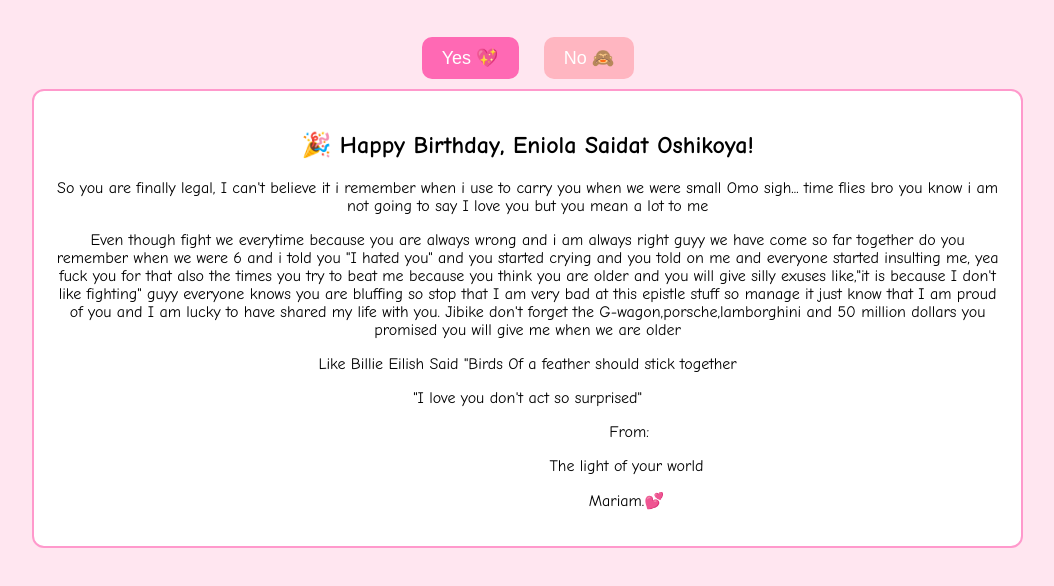
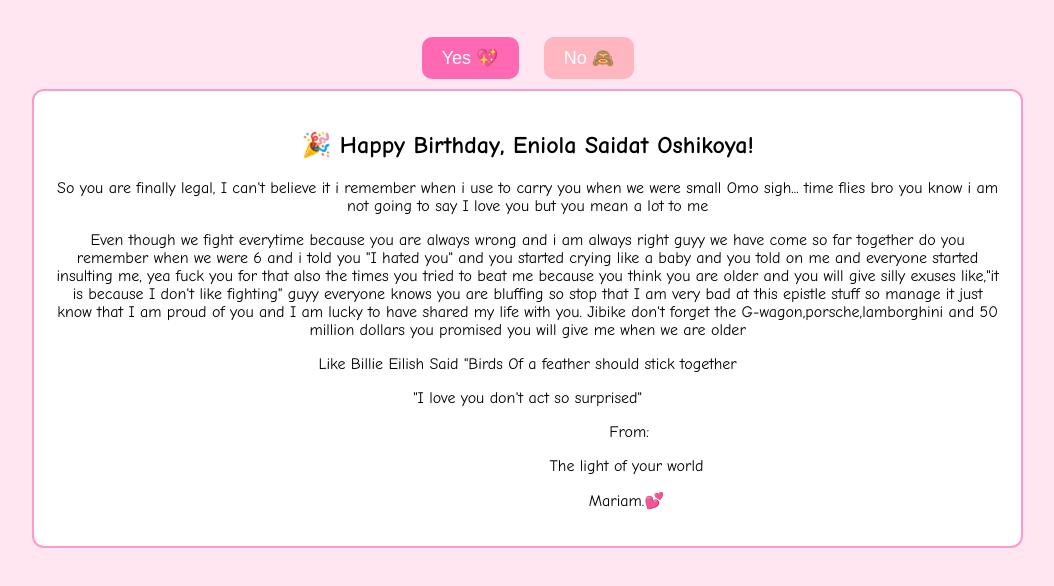
Before and after one commit to sma4tdummy/enny-birthday, a plain HTML site: page index.html in a window 1280 px wide. Both pictures are taken after a click on the button "Yes 💖". Shown: the part 250-836 px from the top of the page, without its empty margins (112-1166 px from the left). Drawn offline with Linux system fonts and the light colour scheme.

Commit message:
Add files via upload

```diff
--- a/index.html
+++ b/index.html
@@ -129,9 +129,9 @@
     <h2>🎉 Happy Birthday, Eniola Saidat Oshikoya!</h2>
     <p>So you are finally legal, I can't believe it i remember when i use to carry you when we were small
         Omo sigh... time flies bro you know i am not going to say I love you but you mean a lot to me
-<p>Even though fight we everytime because you are always wrong and i am always right guyy we have come so far together do
-    you remember when we were 6 and i told you "I hated you" and you started crying and you told on me and everyone started
-      insulting me, yea fuck you for that also the times you try to beat me because you think you are older and you will give silly exuses like,"it
+<p>Even though we fight everytime because you are always wrong and i am always right guyy we have come so far together do
+    you remember when we were 6 and i told you "I hated you" and you started crying like a baby and you told on me and everyone started
+      insulting me, yea fuck you for that also the times you tried to beat me because you think you are older and you will give silly exuses like,"it
       is because I don't like fighting" guyy everyone knows you are bluffing so stop that I am very bad at this epistle stuff so manage it
       just know that I am proud of you and I am lucky to have shared my life with you.
       Jibike don't forget the G-wagon,porsche,lamborghini and 50 million dollars you promised you will give me when we are older
```
